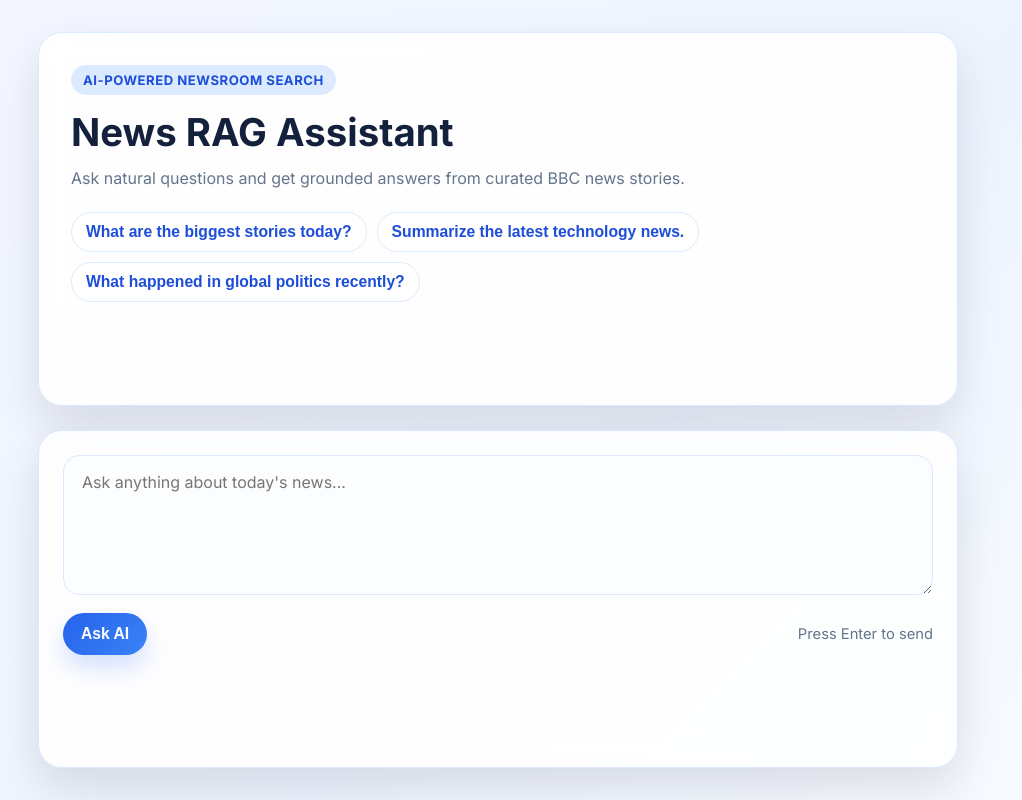
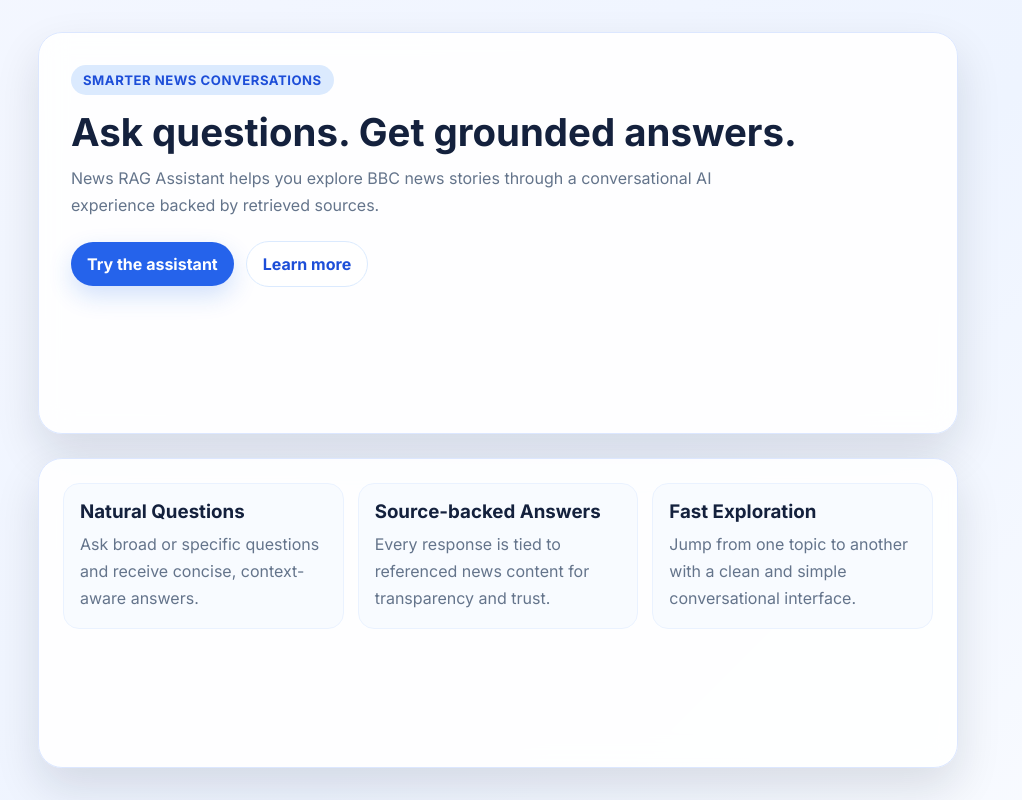
Before and after one commit to Ankursaini018/News_RAG, a FastAPI app: page / in a window 1280 px wide. Shown: the whole page, without its empty margins (142-1164 px from the left). Run offline with FastAPI, Linux system fonts and the light colour scheme.

Commit message:
feat: add home and about pages

```diff
--- a/app.py
+++ b/app.py
@@ -45,7 +45,29 @@ async def home(request: Request):
 
     return templates.TemplateResponse(
         request=request,
+        name="home.html",
+        context={
+            "request": request
+        }
+    )
+
+@app.get("/chat")
+async def chat_page(request: Request):
+
+    return templates.TemplateResponse(
+        request=request,
         name="index.html",
+        context={
+            "request": request
+        }
+    )
+
+@app.get("/about")
+async def about_page(request: Request):
+
+    return templates.TemplateResponse(
+        request=request,
+        name="about.html",
         context={
             "request": request
         }
--- a/static/css/style.css
+++ b/static/css/style.css
@@ -278,6 +278,49 @@ button:disabled {
     to { opacity: 1; transform: translateY(0); }
 }
 
+.button-link {
+    display: inline-flex;
+    align-items: center;
+    justify-content: center;
+    padding: 12px 16px;
+    border-radius: 999px;
+    background: var(--primary);
+    color: white;
+    text-decoration: none;
+    font-weight: 700;
+    box-shadow: 0 10px 24px rgba(37, 99, 235, 0.2);
+}
+
+.button-link.secondary {
+    background: white;
+    color: var(--primary-dark);
+    border: 1px solid #dbeafe;
+    box-shadow: none;
+}
+
+.grid-cards {
+    display: grid;
+    gap: 14px;
+    grid-template-columns: repeat(3, minmax(0, 1fr));
+}
+
+.card-feature {
+    background: #f8fbff;
+    border: 1px solid #eaf2ff;
+    border-radius: 16px;
+    padding: 16px;
+}
+
+.card-feature h3 {
+    margin-bottom: 8px;
+}
+
+.card-feature p,
+.about-copy {
+    color: var(--muted);
+    line-height: 1.7;
+}
+
 @media (max-width: 720px) {
     body {
         padding: 18px 12px;
@@ -295,6 +338,10 @@ button:disabled {
 
     .user-message {
         width: 100%;
+    }
+
+    .grid-cards {
+        grid-template-columns: 1fr;
     }
 }
 
--- /dev/null
+++ b/templates/home.html
@@ -0,0 +1,40 @@
+<!DOCTYPE html>
+<html lang="en">
+<head>
+    <meta charset="UTF-8">
+    <meta name="viewport" content="width=device-width, initial-scale=1.0">
+    <title>News RAG Assistant | Home</title>
+    <link rel="stylesheet" href="/static/css/style.css">
+</head>
+<body>
+    <div class="shell">
+        <section class="hero">
+            <span class="eyebrow">Smarter news conversations</span>
+            <h1>Ask questions. Get grounded answers.</h1>
+            <p>News RAG Assistant helps you explore BBC news stories through a conversational AI experience backed by retrieved sources.</p>
+
+            <div class="actions" style="justify-content:flex-start; margin-top: 22px;">
+                <a class="button-link" href="/chat">Try the assistant</a>
+                <a class="button-link secondary" href="/about">Learn more</a>
+            </div>
+        </section>
+
+        <section class="panel">
+            <div class="grid-cards">
+                <article class="card-feature">
+                    <h3>Natural Questions</h3>
+                    <p>Ask broad or specific questions and receive concise, context-aware answers.</p>
+                </article>
+                <article class="card-feature">
+                    <h3>Source-backed Answers</h3>
+                    <p>Every response is tied to referenced news content for transparency and trust.</p>
+                </article>
+                <article class="card-feature">
+                    <h3>Fast Exploration</h3>
+                    <p>Jump from one topic to another with a clean and simple conversational interface.</p>
+                </article>
+            </div>
+        </section>
+    </div>
+</body>
+</html>
```
Also changed, not shown: templates/about.html (added, +34 -0 lines).
